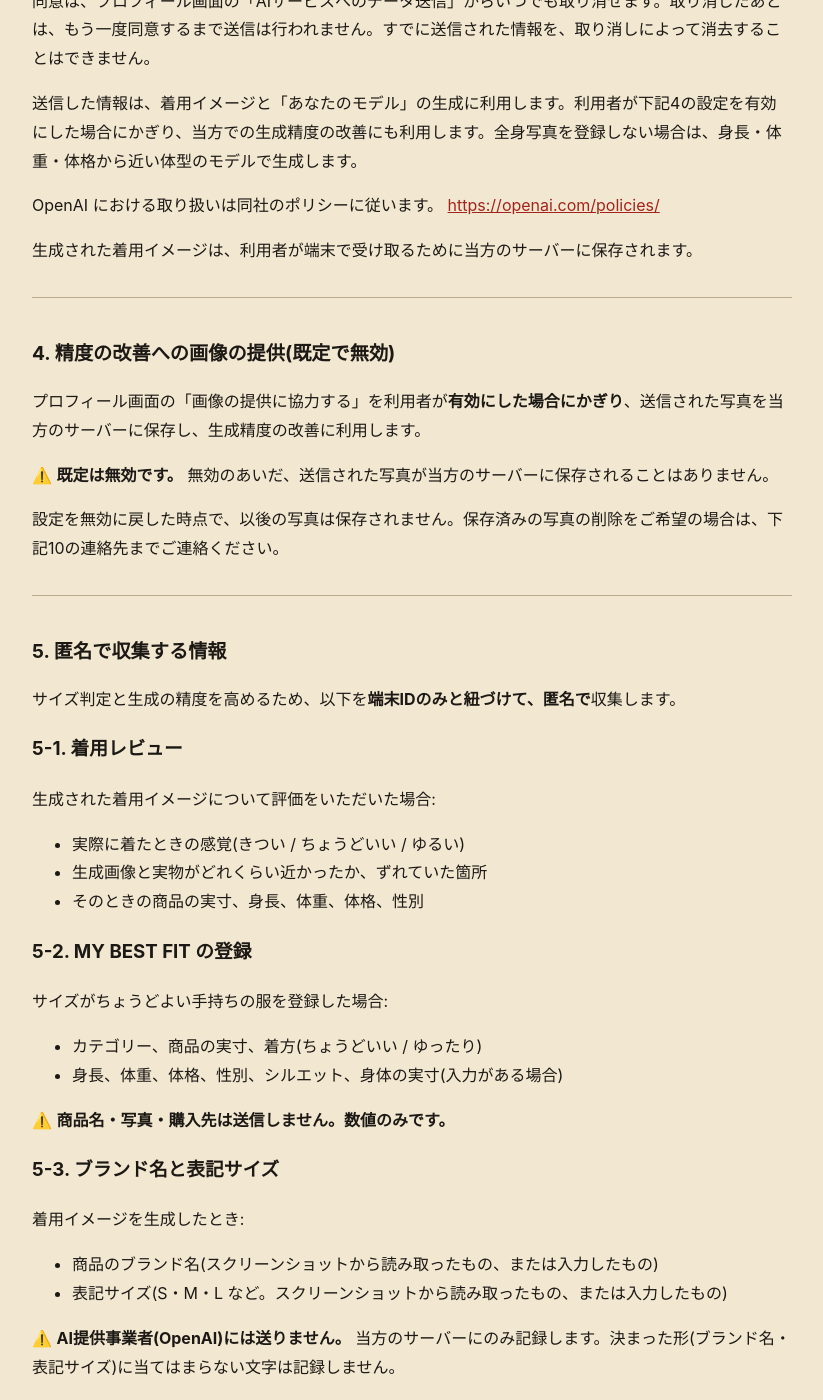
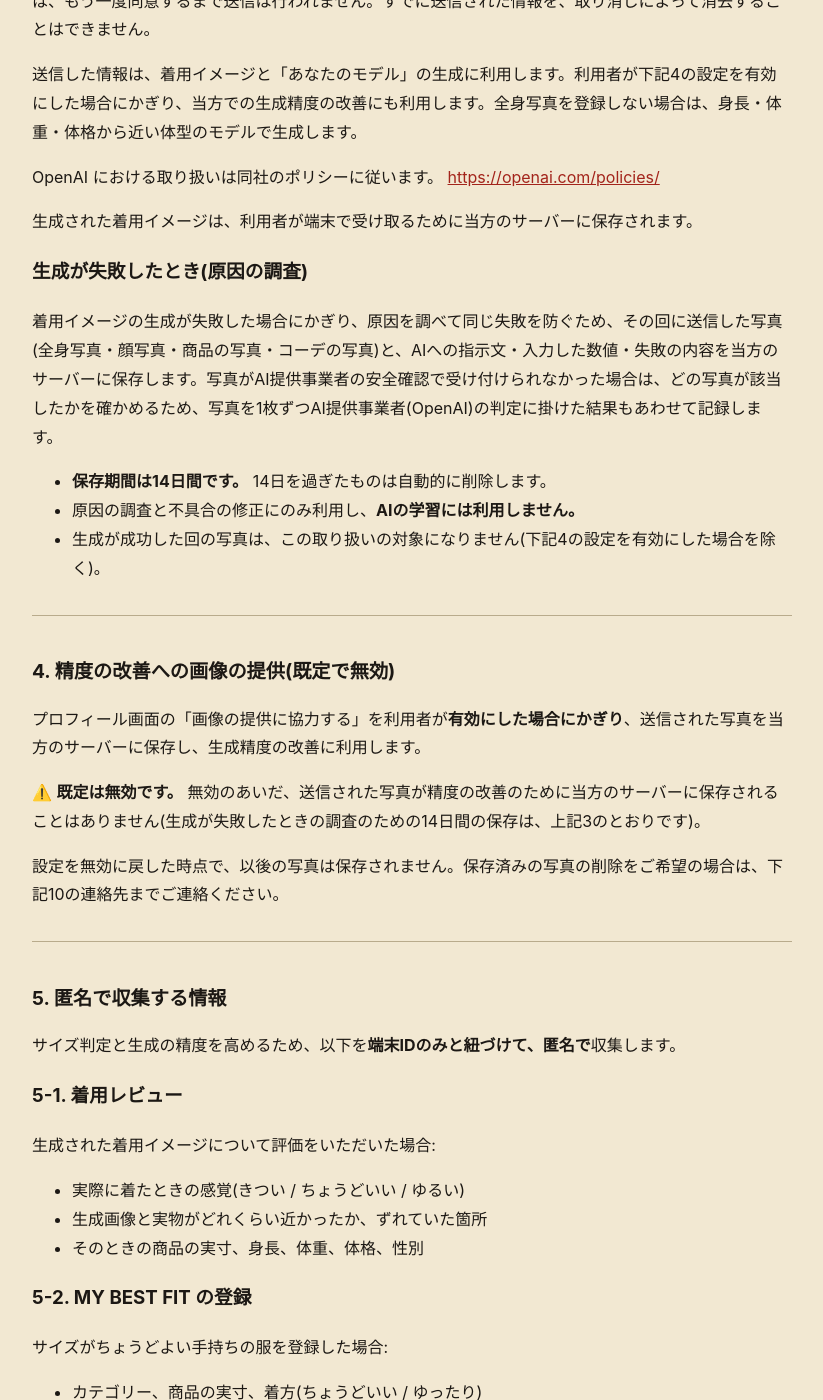
Before and after one commit to gool1618-design/urilog-docs, a Jekyll site: the page built from vinfit-privacy.md, in a window 1280 px wide and 1400 px high, scrolled down 1542 px. Shown: the whole window, without its empty margins (228-1051 px from the left). Built offline with Jekyll 4.4.1, drawn with Linux system fonts in a browser that asks for light colours; some of the changed text lies outside the part shown.

Commit message:
VINFIT プライバシーポリシー: 生成が失敗したときの入力を調査のため 14 日保存することを追記
Co-Authored-By: Claude Opus 5.5 <noreply@anthropic.com>

```diff
--- a/vinfit-privacy.md
+++ b/vinfit-privacy.md
@@ -8,7 +8,7 @@ title: プライバシーポリシー — VINFIT
 **VINFIT**
 
 制定日: 2026年8月23日
-改定日: 2026年11月7日(ブランド名と表記サイズの記録、ご意見・ご要望の受け付けについて追記)
+改定日: 2026年11月19日(生成が失敗したときの入力の保存について追記)
 
 青木 竜也(以下「当方」)は、iOSアプリ「VINFIT」(以下「本アプリ」)における利用者の情報の取り扱いについて、以下のとおりプライバシーポリシー(以下「本ポリシー」)を定めます。
 
@@ -60,13 +60,21 @@ OpenAI における取り扱いは同社のポリシーに従います。
 
 生成された着用イメージは、利用者が端末で受け取るために当方のサーバーに保存されます。
 
+### 生成が失敗したとき(原因の調査)
+
+着用イメージの生成が失敗した場合にかぎり、原因を調べて同じ失敗を防ぐため、その回に送信した写真(全身写真・顔写真・商品の写真・コーデの写真)と、AIへの指示文・入力した数値・失敗の内容を当方のサーバーに保存します。写真がAI提供事業者の安全確認で受け付けられなかった場合は、どの写真が該当したかを確かめるため、写真を1枚ずつAI提供事業者(OpenAI)の判定に掛けた結果もあわせて記録します。
+
+- **保存期間は14日間です。** 14日を過ぎたものは自動的に削除します。
+- 原因の調査と不具合の修正にのみ利用し、**AIの学習には利用しません。**
+- 生成が成功した回の写真は、この取り扱いの対象になりません(下記4の設定を有効にした場合を除く)。
+
 ---
 
 ## 4. 精度の改善への画像の提供(既定で無効)
 
 プロフィール画面の「画像の提供に協力する」を利用者が**有効にした場合にかぎり**、送信された写真を当方のサーバーに保存し、生成精度の改善に利用します。
 
-⚠️ **既定は無効です。** 無効のあいだ、送信された写真が当方のサーバーに保存されることはありません。
+⚠️ **既定は無効です。** 無効のあいだ、送信された写真が精度の改善のために当方のサーバーに保存されることはありません(生成が失敗したときの調査のための14日間の保存は、上記3のとおりです)。
 
 設定を無効に戻した時点で、以後の写真は保存されません。保存済みの写真の削除をご希望の場合は、下記10の連絡先までご連絡ください。
 
@@ -155,7 +163,7 @@ OpenAI における取り扱いは同社のポリシーに従います。
 
 以下を除き、取得した情報を第三者へ提供することはありません。
 
-- **OpenAI**: 着用イメージの生成のため
+- **OpenAI**: 着用イメージの生成のため。生成が失敗したときの原因の調査(写真の判定)のため
 - **Apple**: 課金処理および購入証明の検証のため。友達紹介の不正防止(端末の確認)のため
 - **Supabase Inc.**: データの保管のため
 - **ntfy**(通知サービス): 「ご意見・ご要望」を開発者に届けるため(送られた文章・アプリの版・日時のみ)
```
